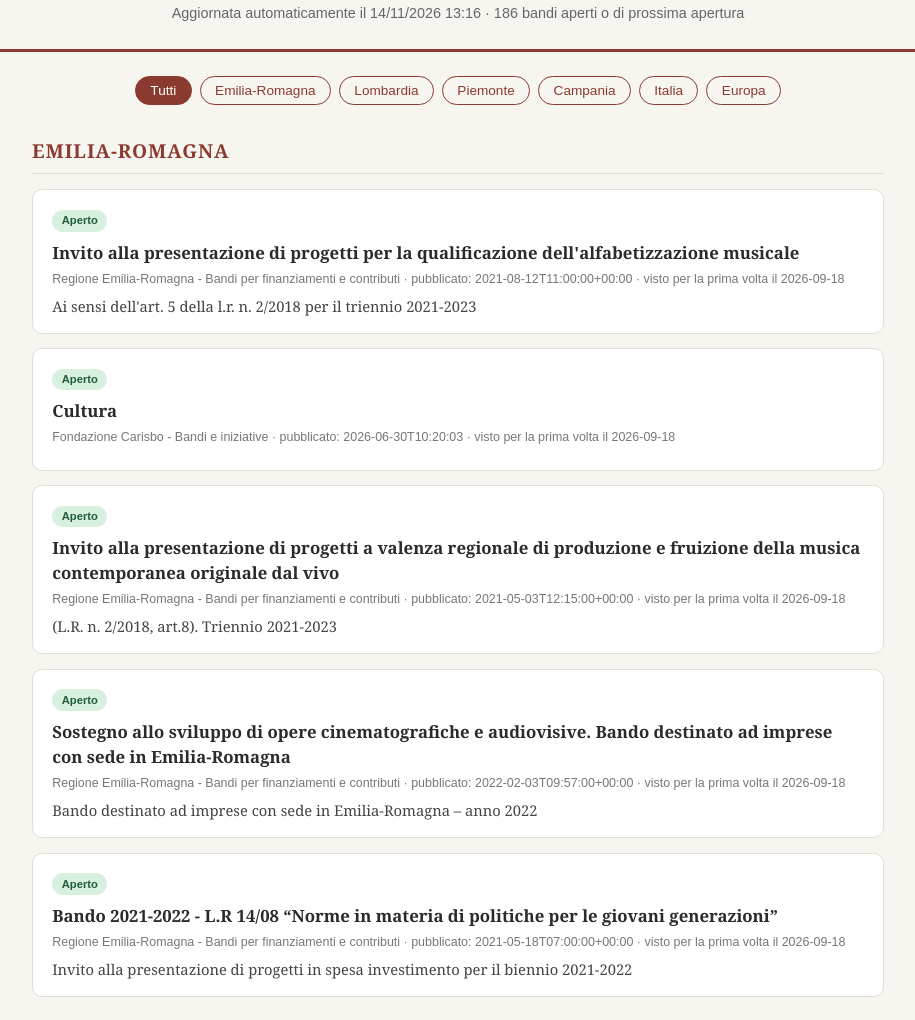
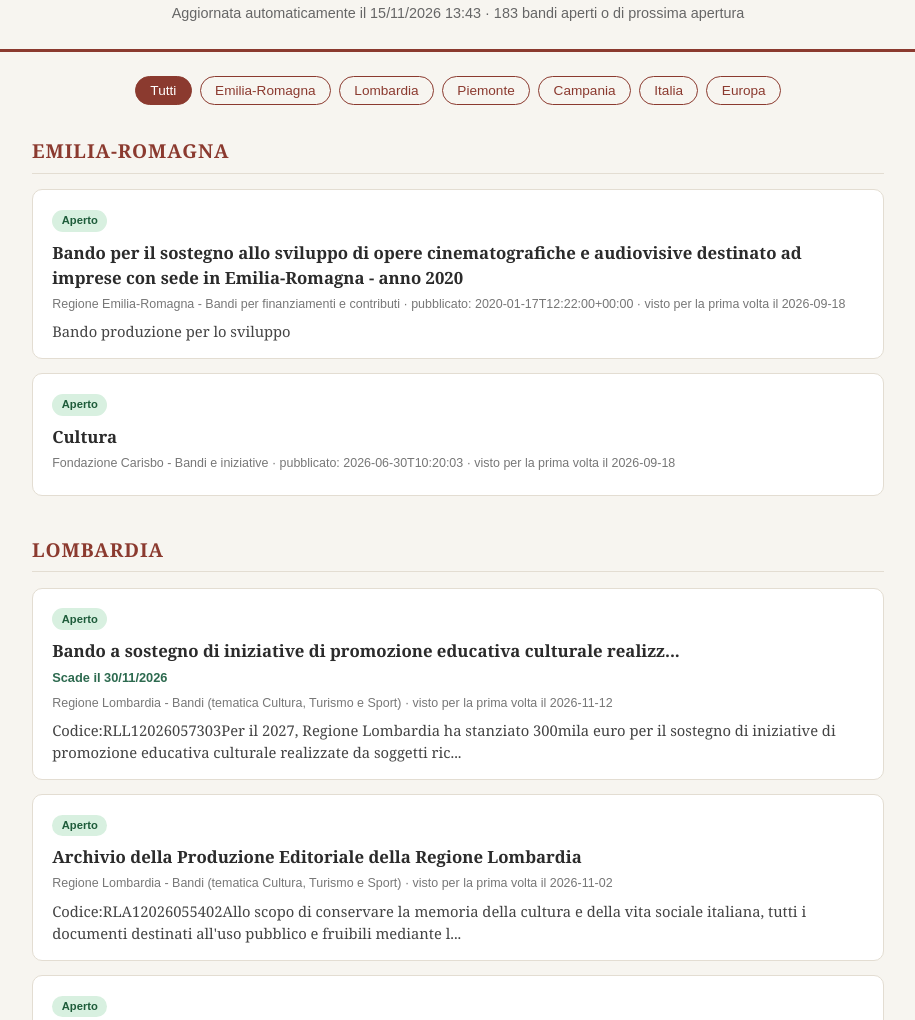
Before and after one commit to peppeflorio1-alt/Newsletter-bandi-e-finanziamenti, a plain HTML site: page docs/index.html in a window 1280 px wide. Shown: the part 85-1105 px from the top of the page, without its empty margins (182-1097 px from the left). Drawn offline with Linux system fonts and the light colour scheme.

Commit message:
Aggiornamento automatico bandi - 43720254162

```diff
--- a/docs/index.html
+++ b/docs/index.html
@@ -127,7 +127,7 @@
 
 <header>
   <h1>Bandi e finanziamenti - Newsletter di Peppe</h1>
-  <p>Aggiornata automaticamente il 14/11/2026 13:16  ·  186 bandi aperti o di prossima apertura</p>
+  <p>Aggiornata automaticamente il 15/11/2026 13:43  ·  183 bandi aperti o di prossima apertura</p>
 </header>
 
 <main>
@@ -159,16 +159,16 @@
           <div class="badge-stato aperto">
             Aperto
           </div>
-          <h3><a href="https://www.regione.emilia-romagna.it/leggi-atti-bandi/bandi-finanziamenti-contributi/cultura/invito-alla-presentazione-di-progetti-per-la-qualificazione-dellalfabetizzazione-musicale" target="_blank" rel="noopener">Invito alla presentazione di progetti per la qualificazione dell'alfabetizzazione musicale</a>
+          <h3><a href="https://www.regione.emilia-romagna.it/leggi-atti-bandi/bandi-finanziamenti-contributi/cultura/bando-per-il-sostegno-allo-sviluppo-di-opere-cinematografiche-e-audiovisive-destinato-ad-imprese-con-sede-in-emilia-romagna-anno-2020" target="_blank" rel="noopener">Bando per il sostegno allo sviluppo di opere cinematografiche e audiovisive destinato ad imprese con sede in Emilia-Romagna - anno 2020</a>
 
           </h3>
 
           <div class="meta">
             Regione Emilia-Romagna - Bandi per finanziamenti e contributi
-             · pubblicato: 2021-08-12T11:00:00+00:00
-            · visto per la prima volta il 2026-09-18
-          </div>
-          <div class="riassunto">Ai sensi dell'art. 5 della l.r. n. 2/2018 per il triennio 2021-2023</div>
+             · pubblicato: 2020-01-17T12:22:00+00:00
+            · visto per la prima volta il 2026-09-18
+          </div>
+          <div class="riassunto">Bando produzione per lo sviluppo</div>
         </article>
 
         <article class="scheda-bando">
@@ -185,54 +185,6 @@
             · visto per la prima volta il 2026-09-18
           </div>
 
-        </article>
-
-        <article class="scheda-bando">
-          <div class="badge-stato aperto">
-            Aperto
-          </div>
-          <h3><a href="https://www.regione.emilia-romagna.it/leggi-atti-bandi/bandi-finanziamenti-contributi/cultura/invito-alla-presentazione-di-progetti-a-valenza-regionale-di-produzione-e-fruizione-della-musica-contemporanea-originale-dal-vivo" target="_blank" rel="noopener">Invito alla presentazione di progetti a valenza regionale di produzione e fruizione della musica contemporanea originale dal vivo</a>
-
-          </h3>
-
-          <div class="meta">
-            Regione Emilia-Romagna - Bandi per finanziamenti e contributi
-             · pubblicato: 2021-05-03T12:15:00+00:00
-            · visto per la prima volta il 2026-09-18
-          </div>
-          <div class="riassunto">(L.R. n. 2/2018, art.8). Triennio 2021-2023</div>
-        </article>
-
-        <article class="scheda-bando">
-          <div class="badge-stato aperto">
-            Aperto
-          </div>
-          <h3><a href="https://www.regione.emilia-romagna.it/leggi-atti-bandi/bandi-finanziamenti-contributi/cultura/sostegno-allo-sviluppo-di-opere-cinematografiche-e-audiovisive" target="_blank" rel="noopener">Sostegno allo sviluppo di opere cinematografiche e audiovisive. Bando destinato ad imprese con sede in Emilia-Romagna</a>
-
-          </h3>
-
-          <div class="meta">
-            Regione Emilia-Romagna - Bandi per finanziamenti e contributi
-             · pubblicato: 2022-02-03T09:57:00+00:00
-            · visto per la prima volta il 2026-09-18
-          </div>
-          <div class="riassunto">Bando destinato ad imprese con sede in Emilia-Romagna – anno 2022</div>
-        </article>
-
-        <article class="scheda-bando">
-          <div class="badge-stato aperto">
-            Aperto
-          </div>
-          <h3><a href="https://www.regione.emilia-romagna.it/leggi-atti-bandi/bandi-finanziamenti-contributi/cultura/bando-2021-2022-l-r-14-08-201cnorme-in-materia-di-politiche-per-le-giovani-generazioni201d" target="_blank" rel="noopener">Bando 2021-2022 - L.R 14/08 “Norme in materia di politiche per le giovani generazioni”</a>
-
-          </h3>
-
-          <div class="meta">
-            Regione Emilia-Romagna - Bandi per finanziamenti e contributi
-             · pubblicato: 2021-05-18T07:00:00+00:00
-            · visto per la prima volta il 2026-09-18
-          </div>
-          <div class="riassunto">Invito alla presentazione di progetti in spesa investimento per il biennio 2021-2022</div>
         </article>
 
     </section>
```
Also changed, not shown: data/stato.json.
